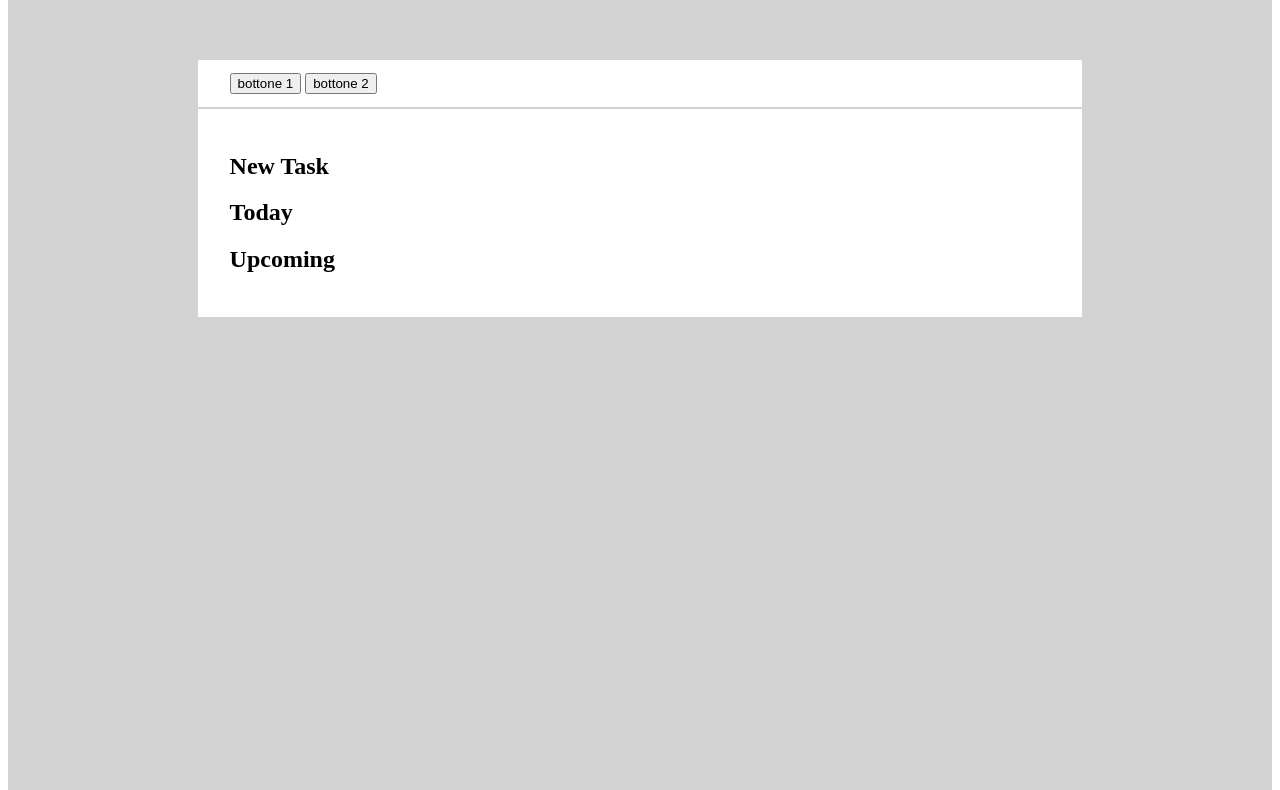
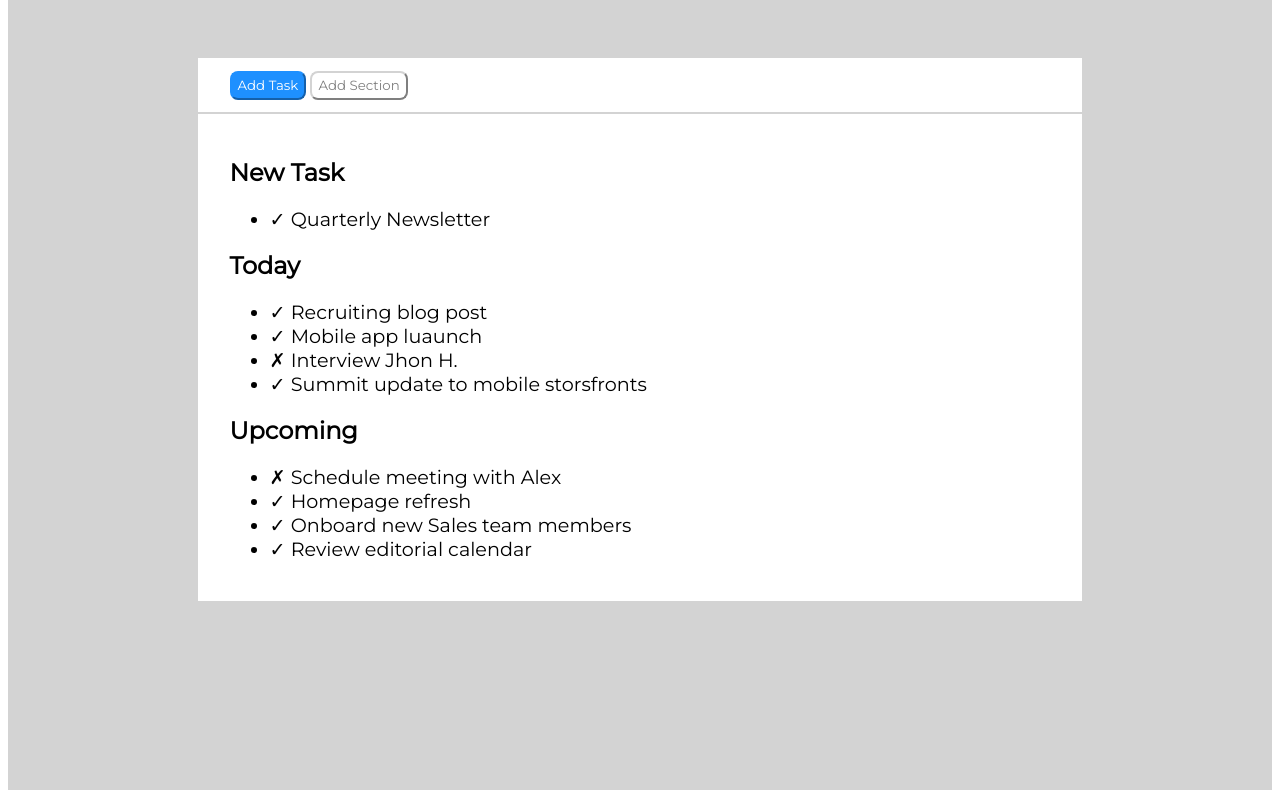
Before and after one commit to SebastianoUrban/html-css-toboolist, a plain HTML site: page index.html in a window 1280 px wide. Shown: the part 96-886 px from the top of the page. Drawn offline with Linux system fonts and the light colour scheme.

Commit message:
fill the central part with text

```diff
--- a/css/style.css
+++ b/css/style.css
@@ -1,6 +1,7 @@
 
 *{
     box-sizing: border-box;
+    font-family: 'Montserrat', sans-serif;
 }
 
 .main-logo{
@@ -18,6 +19,22 @@ header h1{
 
 header{
     padding: 0.5rem 1rem;
+}
+
+button.button-color{
+    height: 1.8rem;
+    background-color: dodgerblue;
+    border-color: dodgerblue;
+    border-radius: 0.5rem;
+    color: white;
+}
+
+button.button-uncolor{
+    height: 1.8rem;
+    background-color: white;
+    border-color: lightgrey;
+    border-radius: 0.5rem;
+    color: gray;
 }
 
 div.options-panel{
@@ -38,3 +55,7 @@ main{
     height: 1000px;
     padding: 4rem 15%;
 }
+
+li{
+    font-size: 1.2rem;
+}
--- a/index.html
+++ b/index.html
@@ -6,28 +6,47 @@
         <meta name="viewport" content="width=device-width, initial-scale=1.0">
         <title>Document</title>
 
+        <link rel="preconnect" href="https://fonts.googleapis.com">
+        <link rel="preconnect" href="https://fonts.gstatic.com" crossorigin>
+        <link href="https://fonts.googleapis.com/css2?family=Montserrat&display=swap" rel="stylesheet">
+
         <link rel="stylesheet" href="./css/style.css">
     </head>
     <body>
         <header>
             <img class="main-logo" src="./img/Logo.png"  alt="Boolean logo">
-            <h1>Toboolist</h1>
+            <h1> Toboolist</h1>
         </header>
 
         <main>
             <div class="options-panel">
-                <button>bottone 1</button>
-                <button>bottone 2</button>
+                <button class="button-color">Add Task</button>
+                <button class="button-uncolor">Add Section</button>
             </div>
             <div class="central-part">
                 <section>
                     <h2>New Task</h2>
+                    <ul>
+                        <li><span>&check;</span> Quarterly Newsletter</li>
+                    </ul>
                 </section>
                 <section>
                     <h2>Today</h2>
+                    <ul>
+                        <li><span>&check;</span> Recruiting blog post</li>
+                        <li><span>&check;</span> Mobile app luaunch</li>
+                        <li><span>&cross;</span> Interview Jhon H.</li>
+                        <li><span>&check;</span> Summit update to mobile storsfronts</li>
+                    </ul>
                 </section>
                 <section>
                     <h2>Upcoming</h2>
+                    <ul>
+                        <li><span>&cross;</span> Schedule meeting with Alex</li>
+                        <li><span>&check;</span> Homepage refresh</li>
+                        <li><span>&check;</span> Onboard new Sales team members</li>
+                        <li><span>&check;</span> Review editorial calendar</li>
+                    </ul>
                 </section>
             </div>
 
```
